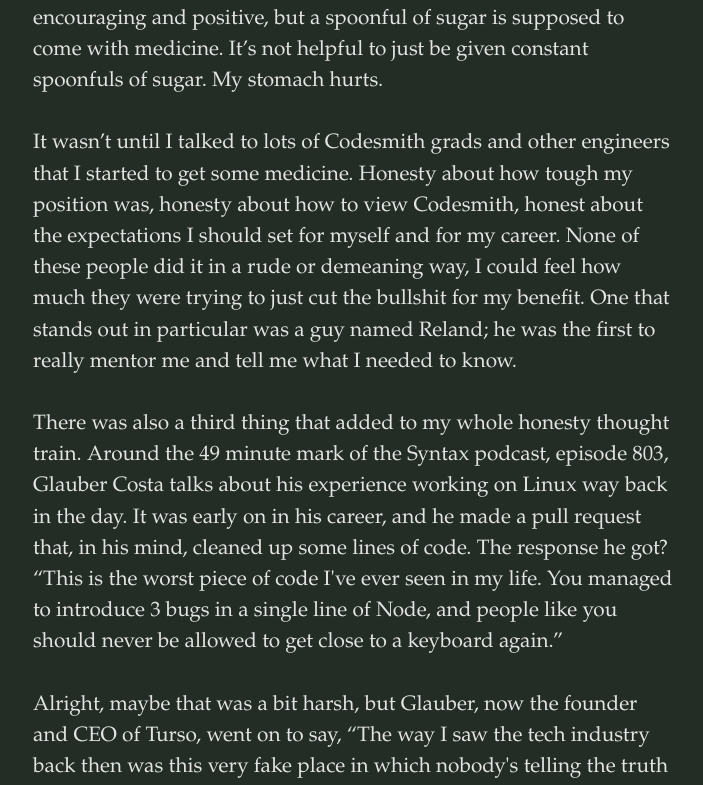
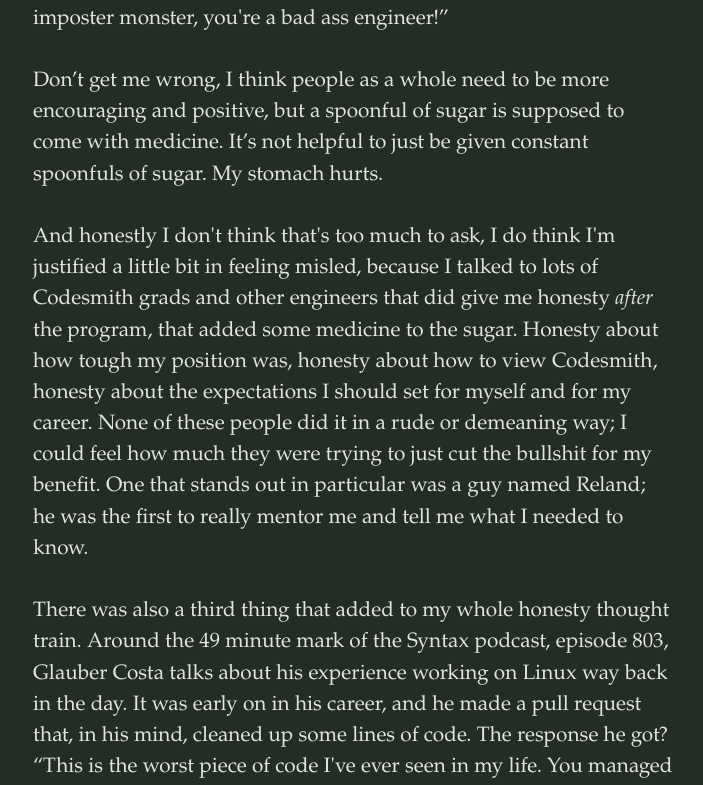
Before and after one commit to dylanbriar/Briar, a Vue app: page /honesty in a window 1280 px wide. Shown: the part 7035-7820 px from the top of the page, without its empty margins (287-990 px from the left). Built offline with nearby package versions, Linux system fonts and the light colour scheme.

Commit message:
chore(honesty): added a couple paragraphs to clarify intent/message

```diff
--- a/src/components/Blog/blogs/Misc./Honesty.vue
+++ b/src/components/Blog/blogs/Misc./Honesty.vue
@@ -87,11 +87,11 @@
 
   <h3>So, about that whole honesty thing. </h3>
 
-  <p> If Tarek was a little more honest about how long it would really take to learn programming, I probably would have been more diligent about how I learned. If the webinars I attended before entering Codesmith had been more honest about how hard it would be for someone in my position, I would have been able to better prepare my wife for what we were up against. If the Codesmith staff had been more upfront about what was good to know/be skilled in for the first day on the job, I would have been able to better identify where and how I needed to improve throughout the course. If I had been told by the hiring portion that I might not be cut out for a senior position, I would have avoided looking like an idiot telling people I was a “mid-level engineer” with 0 years of industry experience. Instead, from beginning to end, I was drowned in positivity. “Don't worry about the job market!” “I've known people in a position like yours who went on to get a great job!” “Don't worry about the imposter monster, you're a bad ass engineer!”
+  <p> If Tarek was a little more honest about how long it would really take to learn programming, I probably would have been more diligent about how I learned. If the webinars I attended before entering Codesmith had been more honest about how hard it would be for someone in my position, I would have been able to better prepare my wife for what we were up against. If the Codesmith staff had been more upfront about what was good to know/be skilled in for the first day on the job, I would have been able to better identify where and how I needed to improve throughout the course. If I had been told by the hiring portion that I might not be cut out for a senior position, I would have avoided looking like an idiot telling people I was a “mid-level engineer” with 0 years of industry experience. And look, I admit that I was really naive, that I should have gone with the “if it's too good to be true it's not” rule. I really don't want to make this a, “I'm not crazy everyone else is,” situation. But I cannot stress enough how much I was drowned in positivity from beginning to end. “Don't worry about the job market!” “I've known people in a position like yours who went on to get a great job!” “Don't worry about the imposter monster, you're a bad ass engineer!”
   <br><br>
   Don’t get me wrong, I think people as a whole need to be more encouraging and positive, but a spoonful of sugar is supposed to come with medicine. It’s not helpful to just be given constant spoonfuls of sugar. My stomach hurts.
   <br><br>
-  It wasn’t until I talked to lots of Codesmith grads and other engineers that I started to get some medicine. Honesty about how tough my position was, honesty about how to view Codesmith, honest about the expectations I should set for myself and for my career. None of these people did it in a rude or demeaning way, I could feel how much they were trying to just cut the bullshit for my benefit. One that stands out in particular was a guy named Reland; he was the first to really mentor me and tell me what I needed to know.
+  And honestly I don't think that's too much to ask, I do think I'm justified a little bit in feeling misled, because I talked to lots of Codesmith grads and other engineers that did give me honesty <i>after</i> the program, that added some medicine to the sugar. Honesty about how tough my position was, honesty about how to view Codesmith, honesty about the expectations I should set for myself and for my career. None of these people did it in a rude or demeaning way; I could feel how much they were trying to just cut the bullshit for my benefit. One that stands out in particular was a guy named Reland; he was the first to really mentor me and tell me what I needed to know.
   <br><br>
   There was also a third thing that added to my whole honesty thought train. Around the 49 minute mark of the Syntax podcast, episode 803, Glauber Costa talks about his experience working on Linux way back in the day. It was early on in his career, and he made a pull request that, in his mind, cleaned up some lines of code. The response he got? “This is the worst piece of code I've ever seen in my life. You managed to introduce 3 bugs in a single line of Node, and people like you should never be allowed to get close to a keyboard again.”
   <br><br>
```
